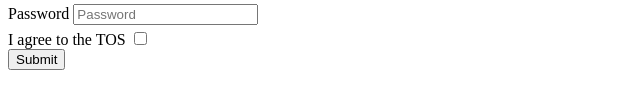
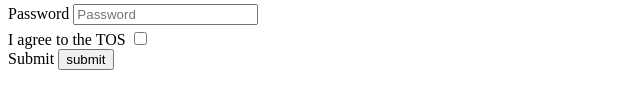
Before and after one commit to acciojob/signup-form-car-Acciotharun1, a website: page main.html in a window 1280 px wide. Shown: the part 242-350 px from the top of the page, without its empty margins (0-640 px from the left). Drawn offline with Linux system fonts and the light colour scheme.

Commit message:
created a submission

```diff
--- a/main.html
+++ b/main.html
@@ -36,7 +36,8 @@
 	<input type="password" id="password" required placeholder="Password" style="margin-top:7px"><br>
 	<label for="tos"> I agree to the TOS</label>
 	<input type="checkbox" id="tos" required style="margin-top:7px"><br>
-	<button type="submit" id="submit"value="submit" >Submit</button>
+	<label for="submit">Submit</label>
+	<input type="submit" id="submit" value="submit" >
 	</form>
 	<script type="text/javascript" src="./script.js">
 </script>
```
